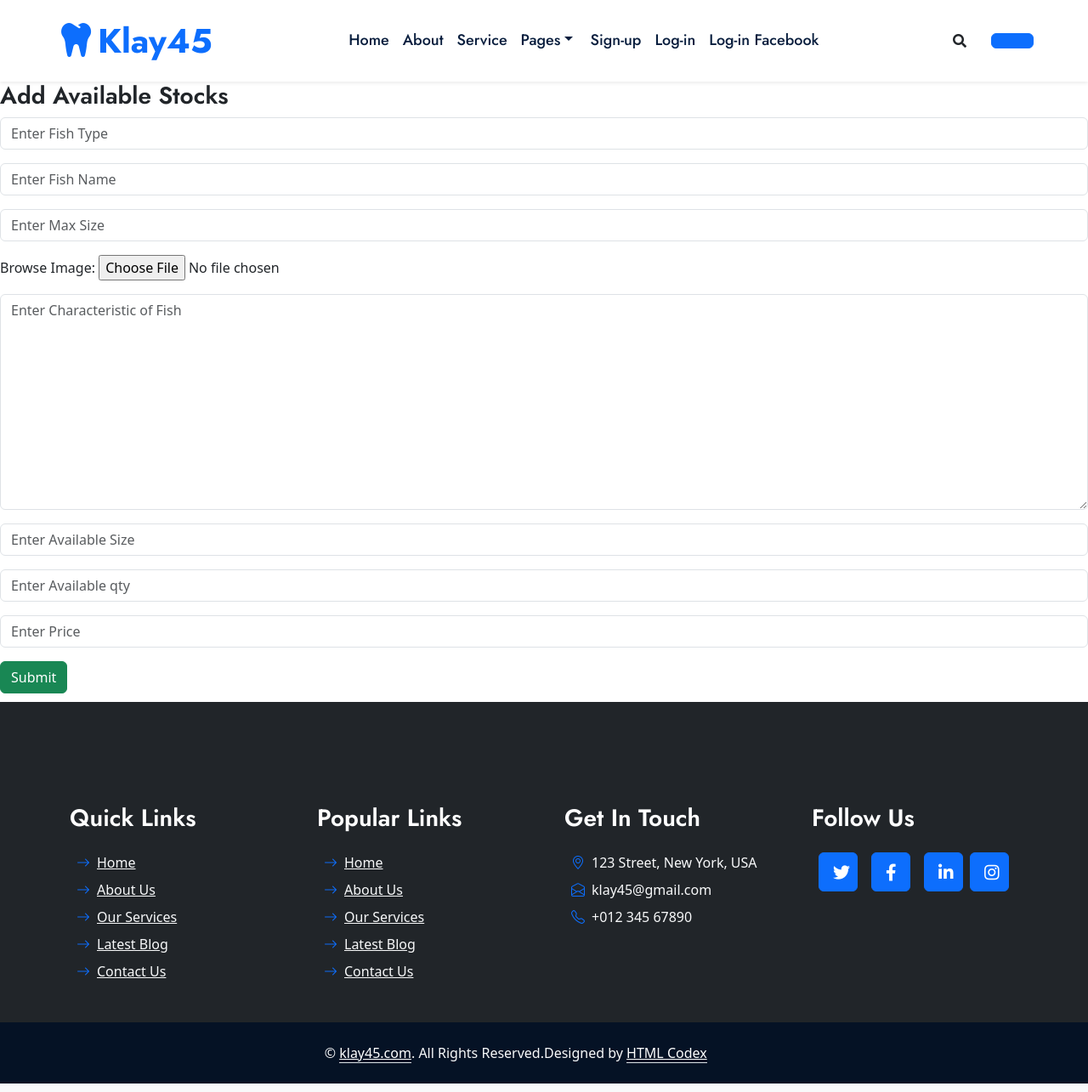
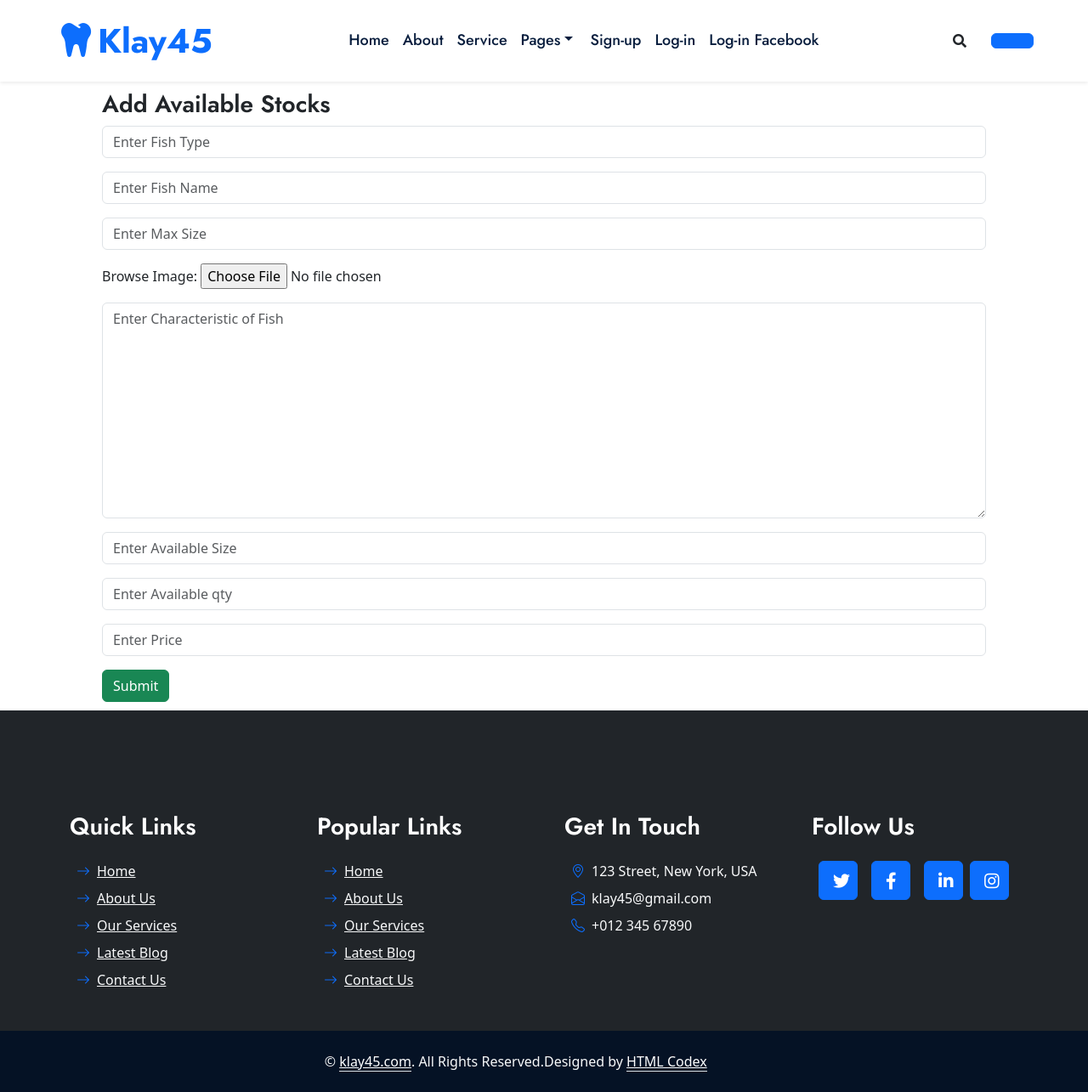
Before and after one commit to neilssss/django_project_geno, a Django app: page /members/buy/addfish2/ in a window 1280 px wide. Shown: the part 41-1326 px from the top of the page at 85% size. Run offline with Django 4.2, Linux system fonts and the light colour scheme; some libraries are stand-ins or nearby versions.

Commit message:
Add files via upload

```diff
--- a/static/website/css/style2.css
+++ b/static/website/css/style2.css
@@ -20,6 +20,7 @@
   background-color: #04AA6D;
   color: white;
 }
+
 
 * {box-sizing: border-box;}
 
@@ -95,3 +96,12 @@ body {
     border: 1px solid #ccc;
   }
 }
+  .mydiv{
+    margin: 10px 120px 10px 120px;
+
+  }
+
+    .mydivloginuser{
+    margin: 10px 60px 10px 60px;
+
+  }
```
Also changed, not shown: static/website/css/style.css (line endings or trailing spaces).
